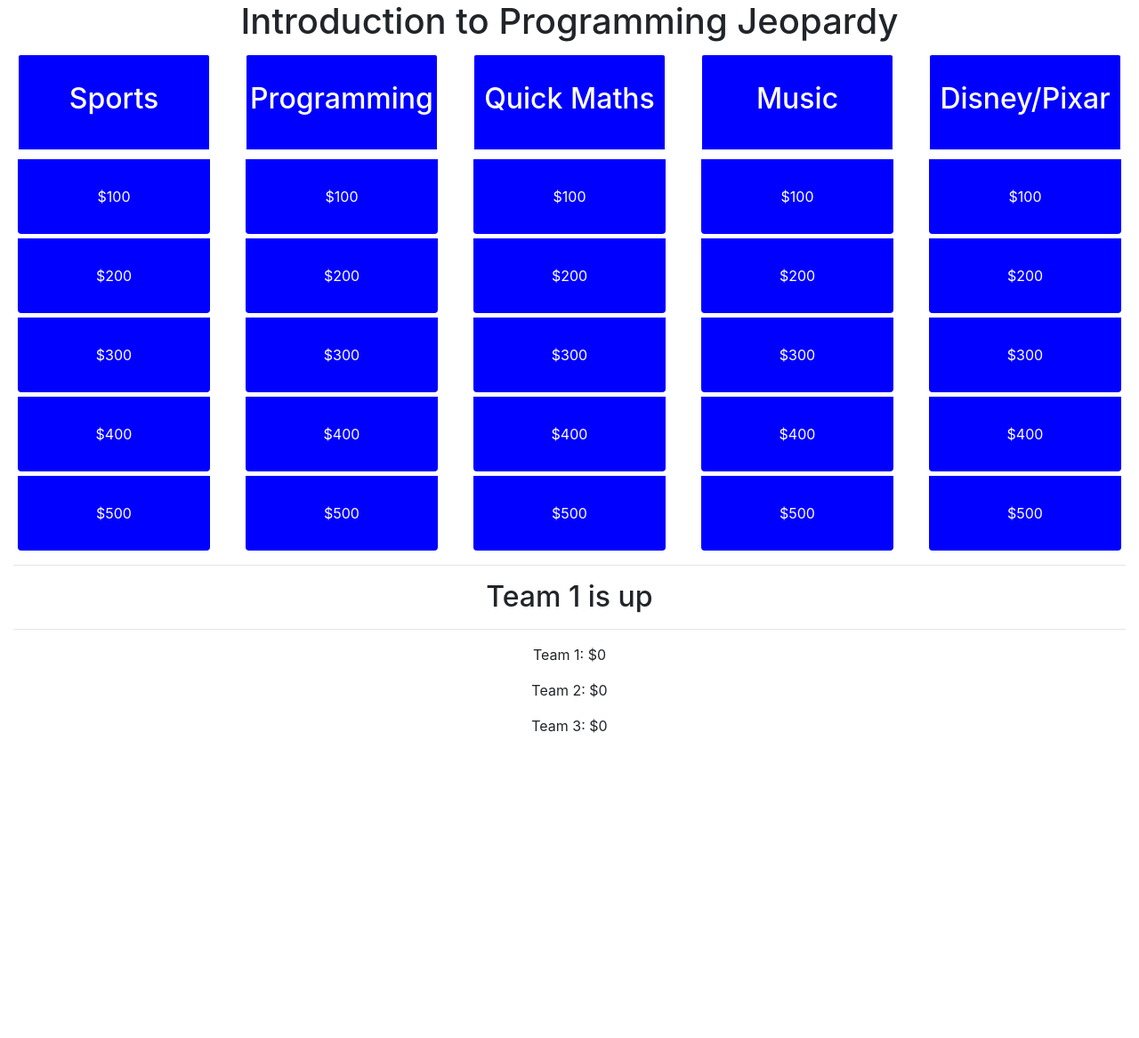
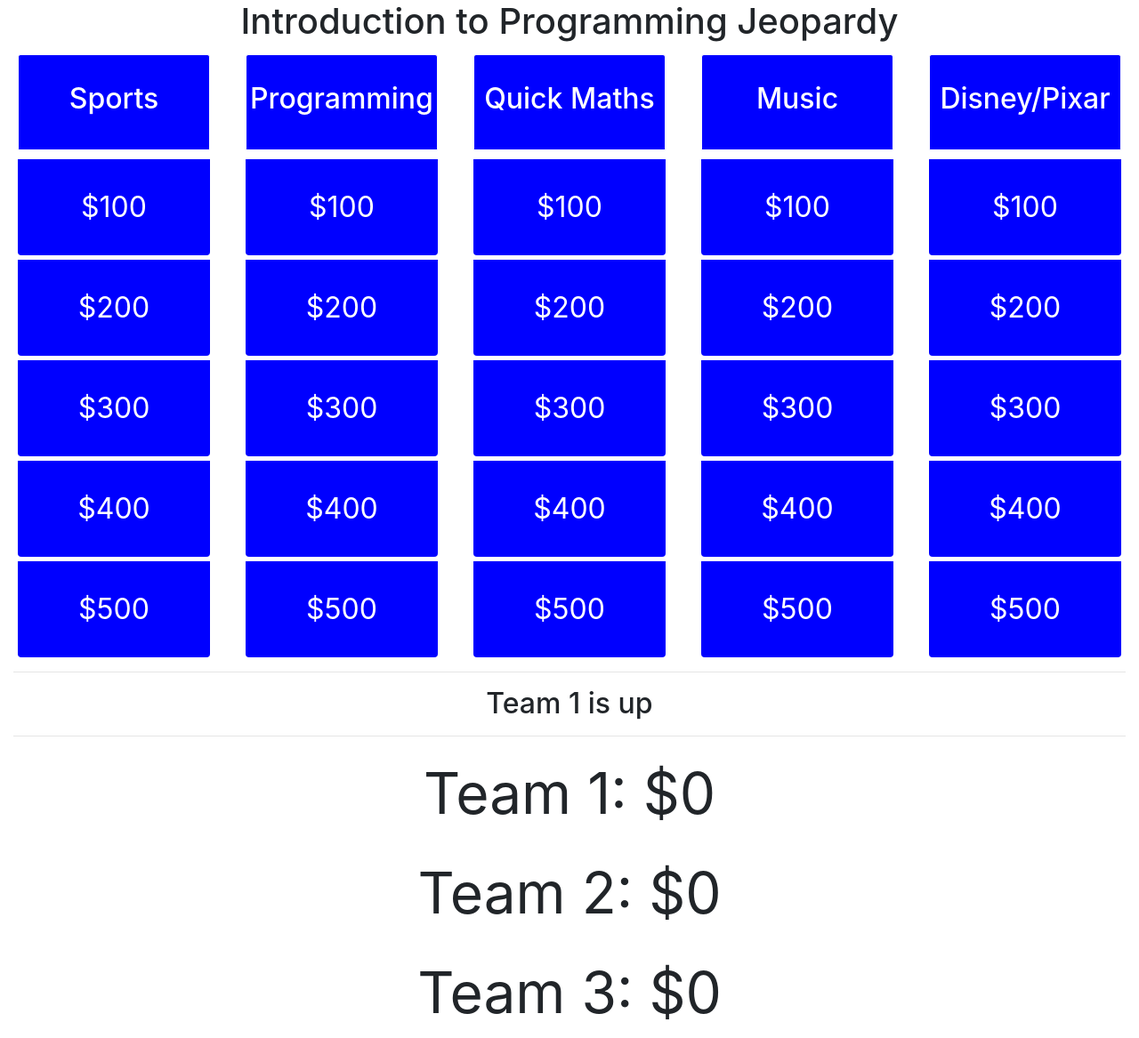
Before and after one commit to scliff108/Jeopardy, a plain HTML site: page index.html in a window 1280 px wide. Shown: the whole page at 89% size. Before the commit the page ends 844 px from the top, so only its background shows below. Drawn offline with nearby package versions, Linux system fonts and the light colour scheme.

Commit message:
Make text larger

```diff
--- a/script.js
+++ b/script.js
@@ -99,7 +99,7 @@ function whosTurnIsIt() {
 function setScoreboard() {
     $('#scoreboard').empty();
     teams.forEach(function(team) {
-        var s = '<p">' + team[0] + ': $' + team[1] + '</p>';
+        var s = '<p>' + team[0] + ': $' + team[1] + '</p>';
         $('#scoreboard').append(s);
     });
 }
--- a/style.css
+++ b/style.css
@@ -15,6 +15,9 @@
 a:hover {
     text-decoration: none;
 }
+.list-group-item {
+    font-size: 2rem;
+}
 .list-group-item.disabled {
     color: white;
 }
@@ -22,3 +25,6 @@ a:hover {
     pointer-events: none;
     cursor: not-allowed;
 }
+p {
+    font-size: 4rem;
+}
```
